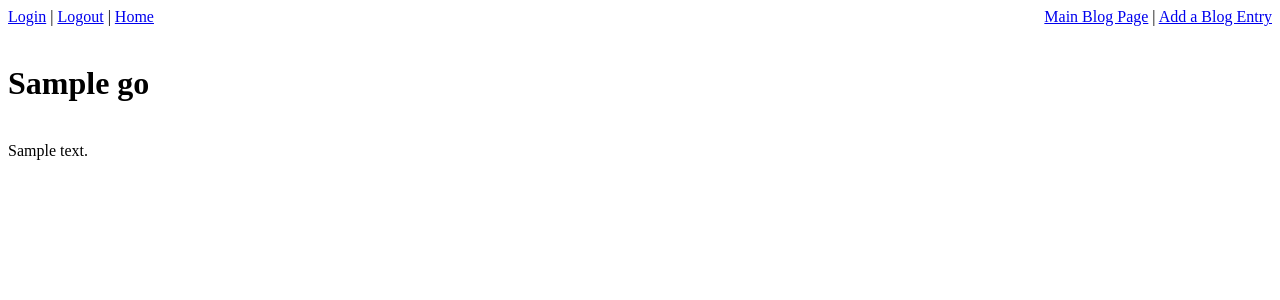
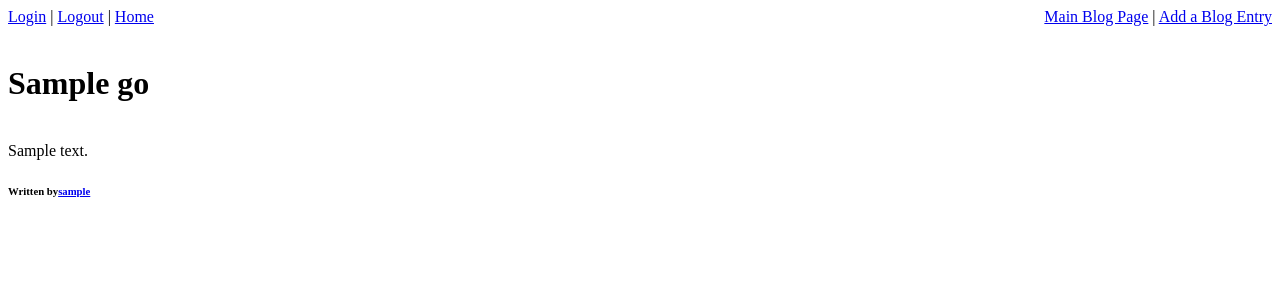
Before and after one commit to shelbypeasley/blogz, a Flask app: template templates/lonepost.html in a window 1280 px wide. Shown: the top 300 px of the page. Run offline with Flask 2, Linux system fonts and the light colour scheme; the visitor is signed in with stand-in values (Sample User, id 1); tables that the repository leaves empty hold one stand-in row (values such as "Sample post"); the template is opened without the code that fills it: most values are stand-ins (such as "Sample title", 1, 10 or a date in 2020); data that the repository does not hold is empty.

Commit message:
finished??

```diff
--- a/templates/lonepost.html
+++ b/templates/lonepost.html
@@ -4,5 +4,7 @@
     <h1>{{ go.title }}</h1>
     <br>
     {{ go.body }}
+    <br>
+    <h6>Written by<a href="blog?user={{go.owner.id}}">{{ go.owner.username }}</a><h6>
 
 {% endblock %}
```
